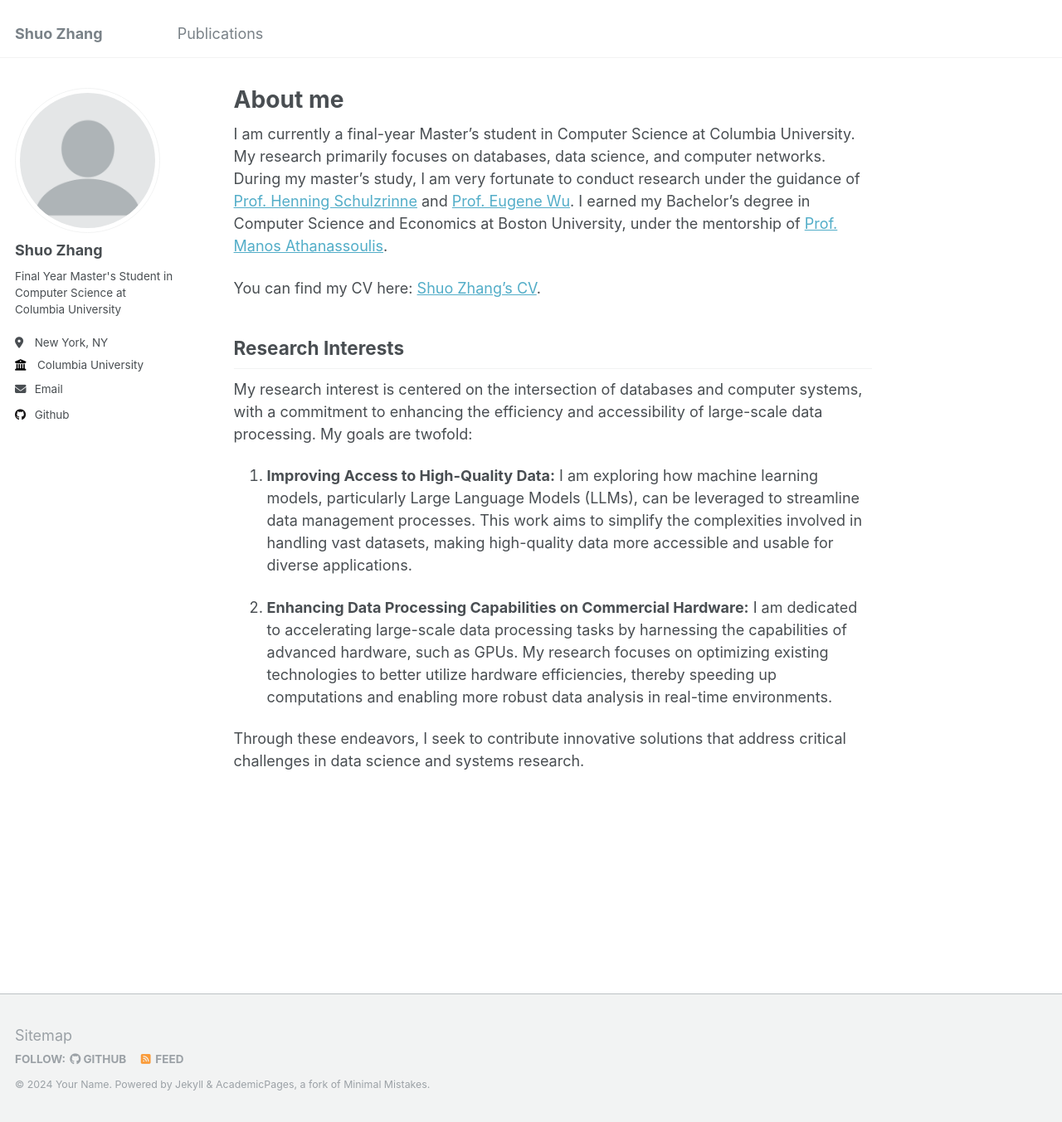
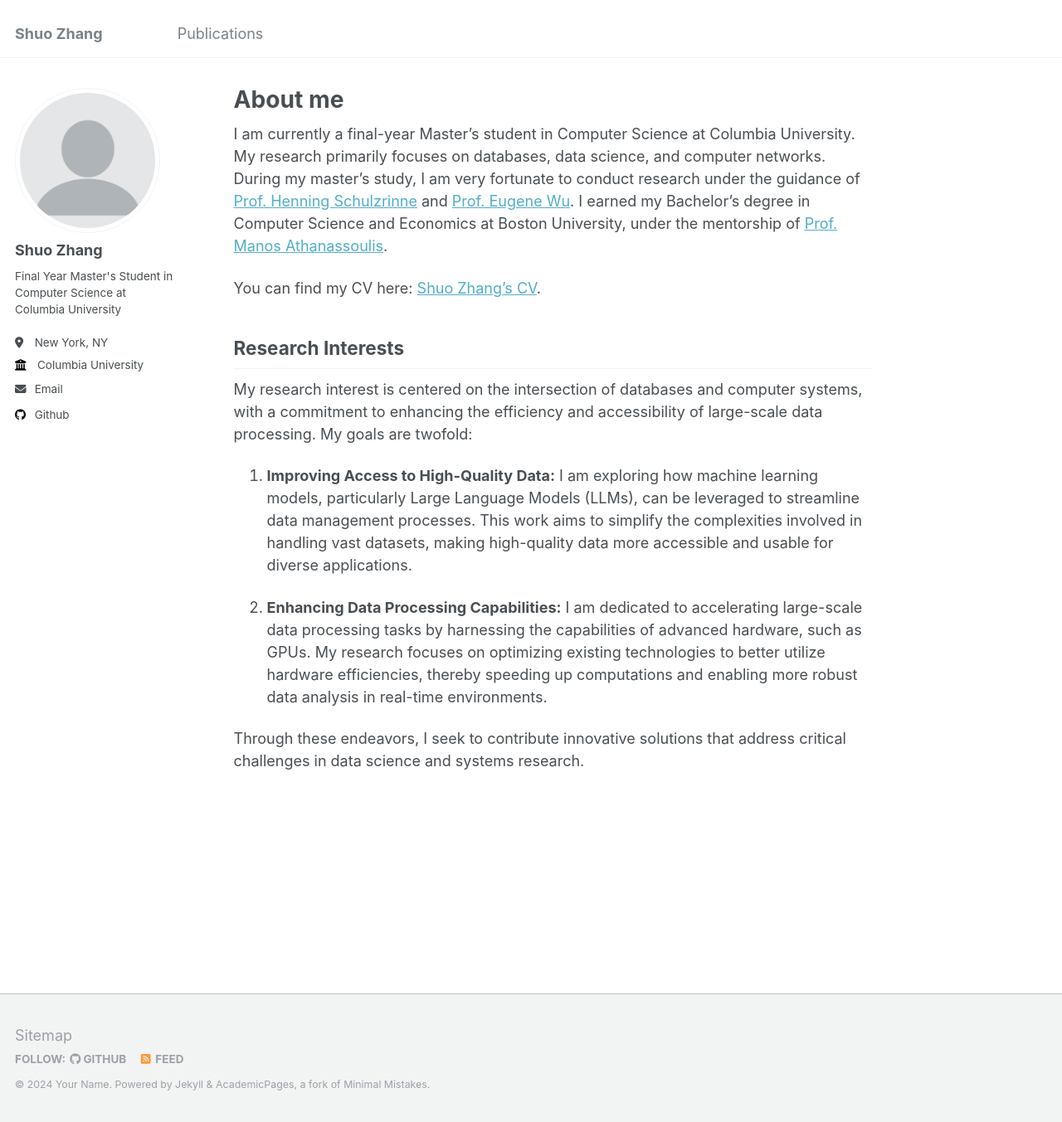
Before and after one commit to Inverse0/Inverse0.github.io, a Jekyll site: the page built from _pages/about.md, in a window 1280 px wide and 1353 px high. Shown: the whole window at 83% size. Built offline with Jekyll 4.4.1, drawn with Linux system fonts in a browser that asks for light colours.

Commit message:
Update about.md

```diff
--- a/_pages/about.md
+++ b/_pages/about.md
@@ -18,6 +18,6 @@ My research interest is centered on the intersection of databases and computer s
 
 1. **Improving Access to High-Quality Data:** I am exploring how machine learning models, particularly Large Language Models (LLMs), can be leveraged to streamline data management processes. This work aims to simplify the complexities involved in handling vast datasets, making high-quality data more accessible and usable for diverse applications.
 
-2. **Enhancing Data Processing Capabilities on Commercial Hardware:** I am dedicated to accelerating large-scale data processing tasks by harnessing the capabilities of advanced hardware, such as GPUs. My research focuses on optimizing existing technologies to better utilize hardware efficiencies, thereby speeding up computations and enabling more robust data analysis in real-time environments.
+2. **Enhancing Data Processing Capabilities:** I am dedicated to accelerating large-scale data processing tasks by harnessing the capabilities of advanced hardware, such as GPUs. My research focuses on optimizing existing technologies to better utilize hardware efficiencies, thereby speeding up computations and enabling more robust data analysis in real-time environments.
 
 Through these endeavors, I seek to contribute innovative solutions that address critical challenges in data science and systems research.
```
